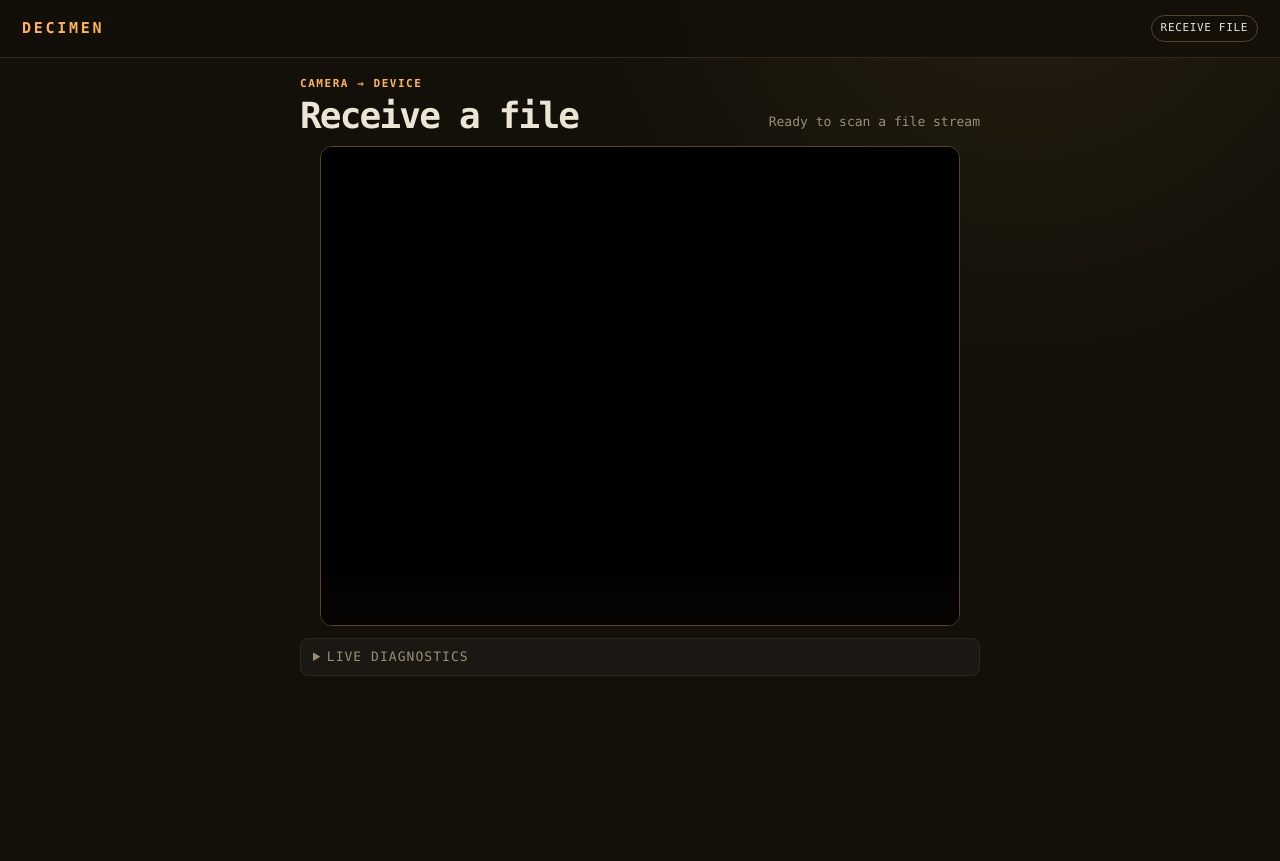
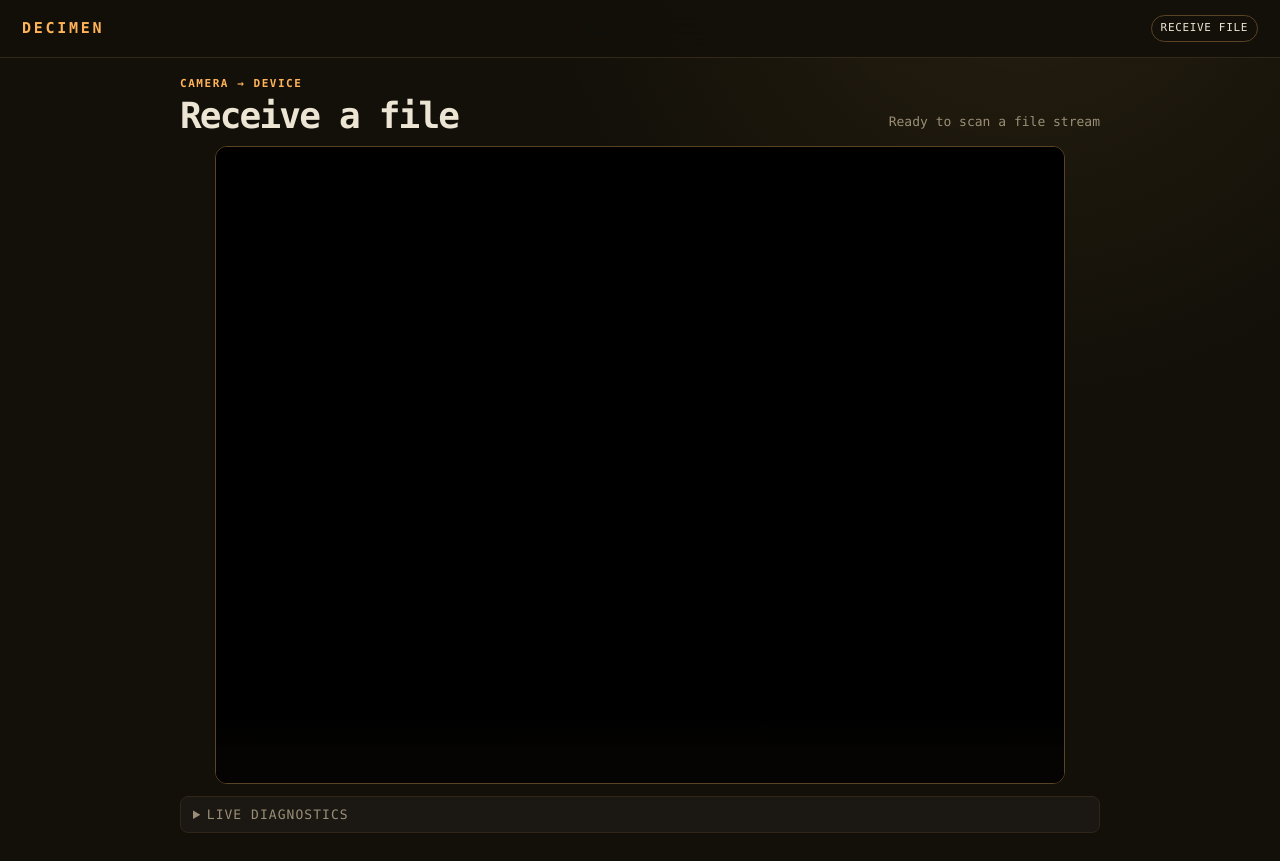
Before and after one commit to adtl-c4i/filetransfer, a website built with Vite: page receive/index.html in a window 1280 px wide. Both pictures are taken after a click on the button "Start camera". Before the commit the page ends 800 px from the top, so only its background shows below. Built offline with nearby package versions, Linux system fonts and the light colour scheme; no server answers.

Commit message:
Update style.css

```diff
--- a/shared/style.css
+++ b/shared/style.css
@@ -90,7 +90,8 @@ button {
 }
 .preview {
   position: relative;
-  width: min(92vw, 480px);
+  width: 100%;
+  max-width: 850px; /* Expanded limit */
 }
 .preview video {
   width: 100%;
@@ -424,7 +425,7 @@ details.settings input[type="range"] {
 
 /* Senders */
 .send-shell {
-  width: min(720px, calc(100% - 32px));
+  width: min(920px, calc(100% - 32px)); /* Expanded width */
   margin: 0 auto;
   padding: clamp(32px, 6vw, 64px) 0 40px;
   display: flex;
@@ -514,7 +515,7 @@ details.settings input[type="range"] {
 }
 
 .receiver-shell {
-  width: min(680px, calc(100% - 28px));
+  width: min(920px, calc(100% - 28px)); /* Expanded width */
   margin: 0 auto;
   padding: 18px 0 max(28px, env(safe-area-inset-bottom));
 }
@@ -562,7 +563,8 @@ details.settings input[type="range"] {
 
 .preview {
   position: relative;
-  width: min(100%, 640px);
+  width: 100%;
+  max-width: 850px;
   aspect-ratio: 4 / 3;
   max-height: calc(100dvh - 156px);
   background: #050403;
@@ -574,7 +576,7 @@ details.settings input[type="range"] {
 .preview video {
   width: 100%;
   height: 100%;
-  object-fit: cover;
+  object-fit: contain; /* Prevents edge cropping */
   border-radius: 0;
 }
 
```
